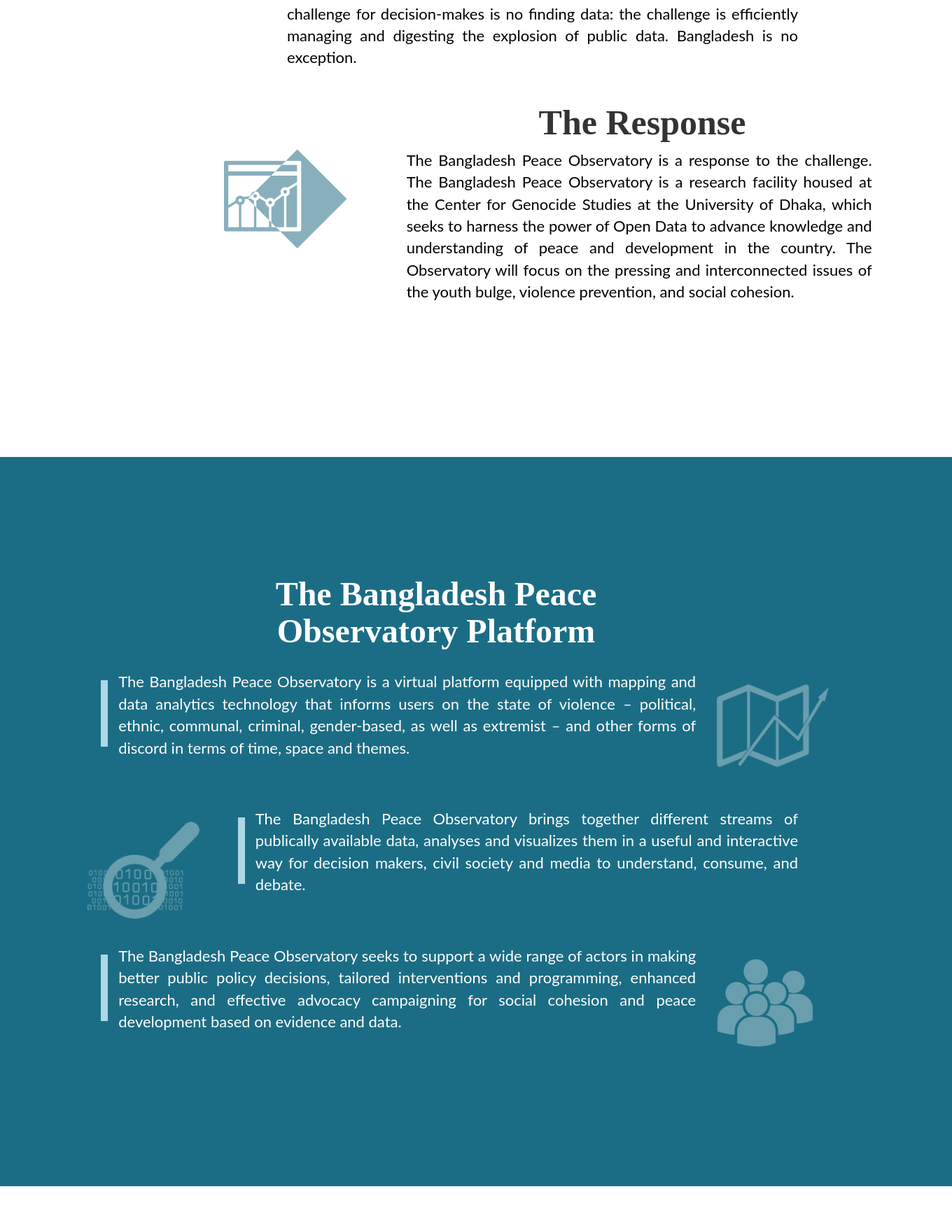
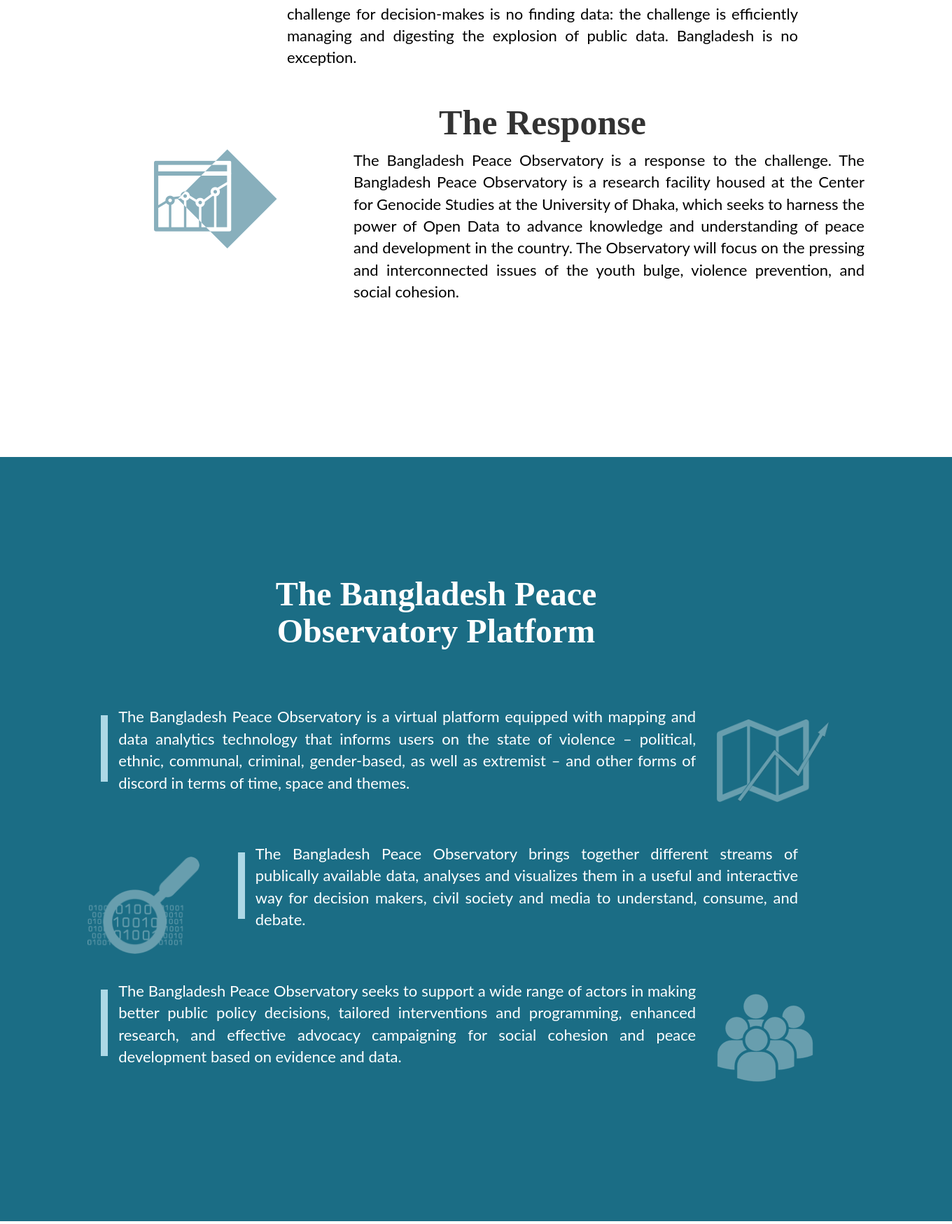
Before and after one commit to opendatakosovo/bpo, a Flask app: page /about in a window 1360 px wide. Shown: the part 1122-2871 px from the top of the page at 70% size. Run offline with Flask 2, Linux system fonts and the light colour scheme; some libraries are stand-ins or nearby versions; some web fonts are replaced.

Commit message:
Removed some grid and fixed css

```diff
--- a/app/static/css/custom.css
+++ b/app/static/css/custom.css
@@ -65,12 +65,11 @@ header .intro-text .intro-heading {
 
     font-size: 50px;
     text-transform: capitalize;
-
     font-family: "Playfair Display";
 }
 
 .section-heading1 {
-    margin-bottom: 30px;
+    margin-bottom: 80px;
     margin-left: 15%;
     width: 60%;
     color: white;
--- a/app/templates/mod_main/about.html
+++ b/app/templates/mod_main/about.html
@@ -10,7 +10,7 @@
             </div>
             <div class="row">
                 <div class="col-md-12 col-sm-12 col-xs-12 ">
-                    <div class="col-md-3">
+                    <div class="col-md-3 col-xs-4">
                         <img src="static/assets/about_graphic01.png" alt="Mountain View" class="img-responsive">
                     </div>
                     <div class="col-md-8">
@@ -30,12 +30,12 @@
             </div>
             <div class="row">
                 <div class="col-md-12 col-sm-12 col-xs-12 text-center">
-                    <h1 class="col-md-7 col-md-offset-5  section-heading5">The Response</h1>
+                    <h1 class="col-md-6 col-md-offset-4 section-heading5">The Response</h1>
                 </div>
             </div>
             <div class="row">
-                <div class="col-md-11 col-md-offset-2 col-sm-12 col-xs-12 ">
-                    <div class="col-md-3">
+                <div class="col-md-12 col-sm-12 col-xs-12 ">
+                    <div class="col-md-3 col-xs-4 col-md-offset-1">
                         <img src="static/assets/about_graphic02.png" alt="Mountain View" class="img-responsive"
                         >
                     </div>
@@ -58,7 +58,7 @@
         <div class="container">
             <div class="row">
                 <div class="col-md-12 col-sm-12 col-xs-12 text-center">
-                    <h1 class="section-heading1 text-center">The Bangladesh Peace Observatory Platform</h1>
+                    <h1 class="col-lg-6 section-heading1 text-center">The Bangladesh Peace Observatory Platform</h1>
                 </div>
             </div>
             <div class="row">
@@ -141,7 +141,7 @@
                 </div>
             </div>
             <div class="row">
-                <div>
+                <div class="col-lg-12 col-md-12 col-sm-12 col-xs-12">
                     <div class="col-md-3 col-sm-3 col-xs-3">
 
                         <img class="img-responsive" src="static/assets/logo_SVC.png"
```
